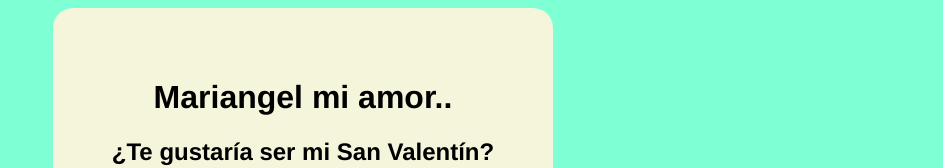
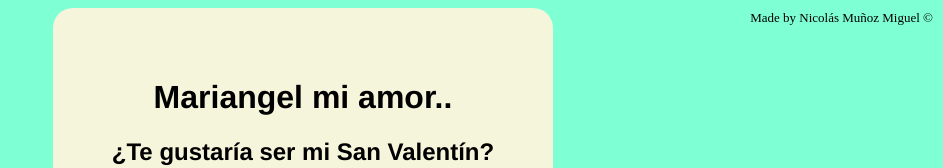
Before and after one commit to NicoMM8/SanValentin, a plain HTML site: page index.html in a window 1280 px wide. Shown: the top 168 px of the page, without its empty margins (337-1280 px from the left). Drawn offline with Linux system fonts and the light colour scheme.

Commit message:
Update index.html

```diff
--- a/index.html
+++ b/index.html
@@ -9,6 +9,13 @@
     <style>
         body{
             background-color: aquamarine;
+        }
+
+        #creditos {
+            position: absolute;
+            top: 10px;
+            right: 10px;
+            font-size: small;
         }
 
         .painel{
@@ -56,6 +63,10 @@
         <img src="https://fotocov.com/wp-content/uploads/2021/10/corazon-de-oso-dibujos-stickers-animados.gif" alt="">
     </div>
 
+    <div id="creditos">
+        Made by Nicolás Muñoz Miguel ©
+    </div>
+
     <script>
 
         var contador = 0; // Añade un contador
```
